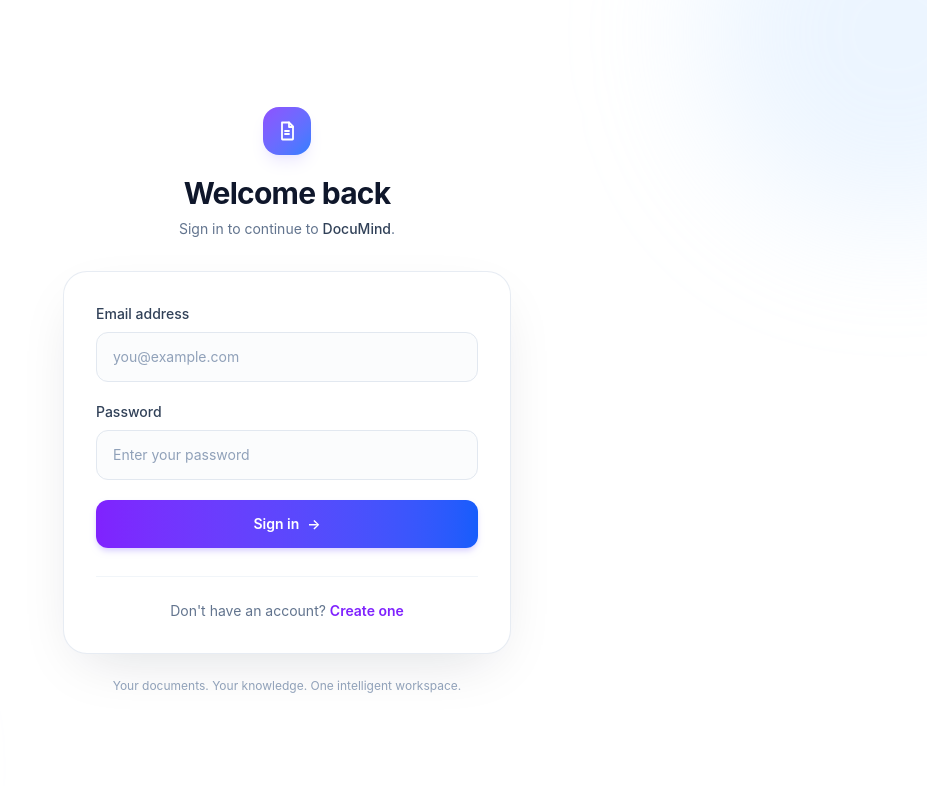
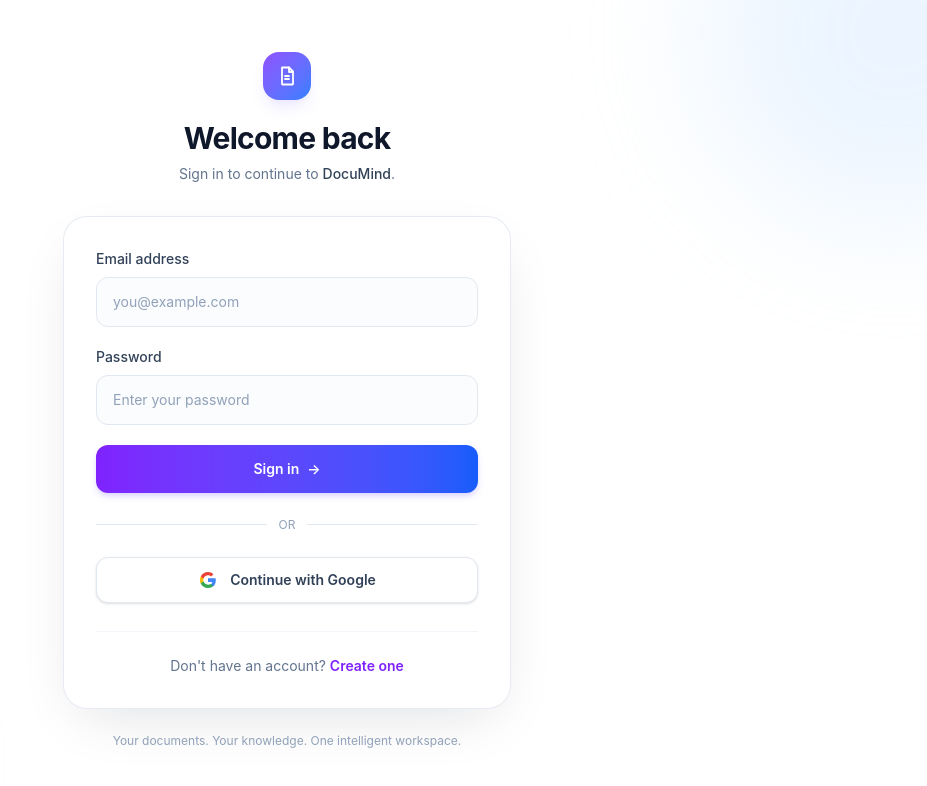
Before and after one commit to saturnextreme/documind, a React (Vite) app in the folder frontend/: page /login in a window 1280 px wide. Shown: the top 786 px of the page, without its empty margins (353-1280 px from the left). Built offline with nearby package versions, Linux system fonts and the light colour scheme.

Commit message:
updated frontend code

```diff
--- a/frontend/src/components/SessionList.tsx
+++ b/frontend/src/components/SessionList.tsx
@@ -2,6 +2,7 @@
 
 type SessionListProps = {
   sessions: Session[];
+  sessionsLoading: boolean;
   activeSessionId?: string;
   onSelect: (sessionId: string) => void;
   onDelete: (sessionId: string) => void;
@@ -9,10 +10,23 @@
 
 export default function SessionList({
   sessions,
+  sessionsLoading,
   activeSessionId,
   onSelect,
   onDelete,
 }: SessionListProps) {
+  if (sessionsLoading) {
+    return (
+      <div className="mt-2 space-y-2">
+        {[1, 2, 3, 4].map((item) => (
+          <div
+            key={item}
+            className="h-10 animate-pulse rounded-xl bg-slate-200/70"
+          />
+        ))}
+      </div>
+    );
+  }
   if (sessions.length === 0) {
     return (
       <p className="px-3 py-3 text-xs leading-5 text-slate-400">
--- a/frontend/src/components/Sidebar.tsx
+++ b/frontend/src/components/Sidebar.tsx
@@ -8,6 +8,7 @@
 
 type SidebarProps = {
   sessions: Session[];
+  sessionsLoading: boolean;
   activeSessionId?: string;
   creatingSession: boolean;
   deletingSession: boolean;
@@ -18,6 +19,7 @@
 
 export default function Sidebar({
   sessions,
+  sessionsLoading,
   activeSessionId,
   creatingSession,
   deletingSession,
@@ -108,6 +110,7 @@
 
         <SessionList
           sessions={sessions}
+          sessionsLoading={sessionsLoading}
           activeSessionId={activeSessionId}
           onSelect={onSelectSession}
           onDelete={onDeleteSession}
--- a/frontend/src/pages/Chat.tsx
+++ b/frontend/src/pages/Chat.tsx
@@ -29,6 +29,9 @@
   const { sessionId } = useParams<{ sessionId: string }>();
 
   const [sessions, setSessions] = useState<Session[]>([]);
+  const [sessionsLoading, setSessionsLoading] = useState(true);
+  const [sessionLoading, setSessionLoading] = useState(true);
+
   const [messages, setMessages] = useState<Message[]>([]);
   const [question, setQuestion] = useState("");
 
@@ -89,6 +92,8 @@
       setSessions(sessionList);
     } catch {
       // Sidebar failure shouldn't break the chat.
+    } finally {
+      setSessionsLoading(false);
     }
   };
 
@@ -97,11 +102,15 @@
   // ==========================================================
 
   const loadSelectedSession = async (id: string) => {
+    setSessionLoading(true);
+
+    try {
       setMessages([]);
       setQuestion("");
       setUploaded(false);
       setIndexed(false);
       setError("");
+
       const selectedSession = sessions.find(
         (session) => session.id === id
       );
@@ -109,10 +118,6 @@
       if (!selectedSession) {
         return;
       }
-
-    setError("");
-    setQuestion("");
-    setMessages([]);
 
       if (selectedSession.status === "no_documents") {
         setUploaded(false);
@@ -143,7 +148,6 @@
       }
 
       if (selectedSession.status === "indexed") {
-      try {
         const data = await getChatHistory(id);
 
         setMessages(
@@ -157,15 +161,15 @@
 
         setUploaded(true);
         setIndexed(true);
+      }
     } catch (error) {
       setError(
         error instanceof Error
           ? error.message
           : "Failed to load conversation"
       );
-
-        setIndexed(true);
-      }
+    } finally {
+      setSessionLoading(false);
     }
   };
 
@@ -419,6 +423,7 @@
     <div className="flex h-screen bg-white text-slate-900">
       <Sidebar
         sessions={sessions}
+        sessionsLoading={sessionsLoading}
         activeSessionId={sessionId}
         creatingSession={creating}
         deletingSession={deleting}
@@ -446,7 +451,18 @@
           </div>
         </header>
 
-        {!indexed ? (
+        {sessionLoading ? (
+          <div className="flex flex-1 items-center justify-center">
+            <div className="flex items-center gap-3 text-sm text-slate-400">
+              <div className="h-4 w-4 animate-spin rounded-full border-2 border-slate-300 border-t-slate-700" />
+              Loading conversation...
+            </div>
+          </div>
+        ) : !indexed ? (
+          <div
+            key={sessionId}
+            className="animate-in fade-in slide-in-from-bottom-2 duration-300"
+          >
             <ChatSetup
               sessionId={sessionId}
               uploaded={uploaded}
@@ -455,8 +471,12 @@
               onUploadSuccess={handleUploadSuccess}
               onIndex={handleIndex}
             />
+          </div>
         ) : (
-          <>
+          <div
+            key={sessionId}
+            className="animate-in fade-in slide-in-from-bottom-2 duration-300 flex min-h-0 flex-1 flex-col"
+          >
             <ChatMessages
               messages={messages}
               loading={loading}
@@ -476,7 +496,7 @@
                 {error}
               </div>
             )}
-          </>
+          </div>
         )}
       </main>
     </div>
--- a/frontend/src/pages/Login.tsx
+++ b/frontend/src/pages/Login.tsx
@@ -13,6 +13,7 @@
   const [password, setPassword] = useState("");
   const [error, setError] = useState("");
   const [loading, setLoading] = useState(false);
+  const [googleLoading, setGoogleLoading] = useState(false);
 
   const handleLogin = async (e: React.FormEvent) => {
     e.preventDefault();
@@ -32,6 +33,23 @@
     }
 
     setLoading(false);
+  };
+
+  const handleGoogleLogin = async () => {
+    setError("");
+    setGoogleLoading(true);
+
+    const { error } = await supabase.auth.signInWithOAuth({
+      provider: "google",
+      options: {
+        redirectTo: `${window.location.origin}/dashboard`,
+      },
+    });
+
+    if (error) {
+      setError(error.message);
+      setGoogleLoading(false);
+    }
   };
 
   return (
@@ -117,6 +135,50 @@
             </Button>
           </form>
 
+          {/* Divider */}
+          <div className="my-6 flex items-center gap-3">
+            <div className="h-px flex-1 bg-slate-200" />
+            <span className="text-xs text-slate-400">OR</span>
+            <div className="h-px flex-1 bg-slate-200" />
+          </div>
+
+          {/* Google Login */}
+          <button
+            type="button"
+            onClick={handleGoogleLogin}
+            disabled={googleLoading}
+            className="flex w-full items-center justify-center gap-3 rounded-xl border border-slate-200 bg-white px-4 py-3 text-sm font-semibold text-slate-700 shadow-sm transition hover:bg-slate-50 disabled:cursor-not-allowed disabled:opacity-60"
+          >
+            {googleLoading ? (
+              <div className="h-5 w-5 animate-spin rounded-full border-2 border-slate-300 border-t-slate-700" />
+            ) : (
+              <svg
+                className="h-5 w-5"
+                viewBox="0 0 24 24"
+                aria-hidden="true"
+              >
+                <path
+                  fill="#4285F4"
+                  d="M21.35 12.23c0-.79-.07-1.55-.23-2.27H12v4.3h5.23a4.47 4.47 0 0 1-1.94 2.93v2.44h3.14c1.84-1.69 2.92-4.18 2.92-7.4Z"
+                />
+                <path
+                  fill="#34A853"
+                  d="M12 21.5c2.63 0 4.84-.87 6.45-2.37l-3.14-2.44c-.87.58-1.98.92-3.31.92-2.54 0-4.69-1.72-5.46-4.03H3.3v2.52A9.75 9.75 0 0 0 12 21.5Z"
+                />
+                <path
+                  fill="#FBBC05"
+                  d="M6.54 13.58A5.86 5.86 0 0 1 6.23 12c0-.55.11-1.09.31-1.58V7.9H3.3A9.75 9.75 0 0 0 2.25 12c0 1.57.38 3.05 1.05 4.1l3.24-2.52Z"
+                />
+                <path
+                  fill="#EA4335"
+                  d="M12 6.39c1.43 0 2.72.49 3.73 1.46l2.8-2.8C16.83 3.48 14.63 2.5 12 2.5a9.75 9.75 0 0 0-8.7 5.4l3.24 2.52C7.31 8.11 9.46 6.39 12 6.39Z"
+                />
+              </svg>
+            )}
+
+            {googleLoading ? "Signing in..." : "Continue with Google"}
+          </button>
+
           <div className="mt-7 border-t border-slate-100 pt-6 text-center">
             <p className="text-sm text-slate-500">
               Don't have an account?{" "}
```
Lines whose indentation alone changed are shown as unchanged.
